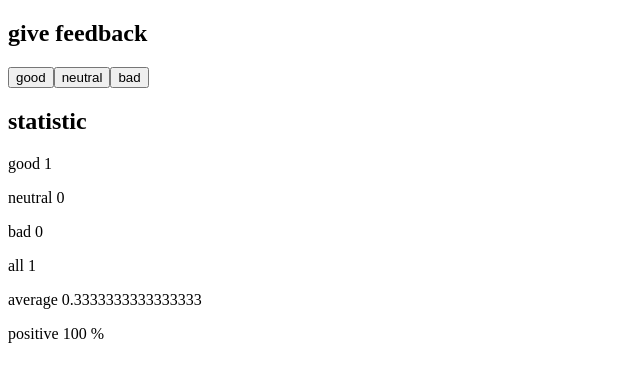
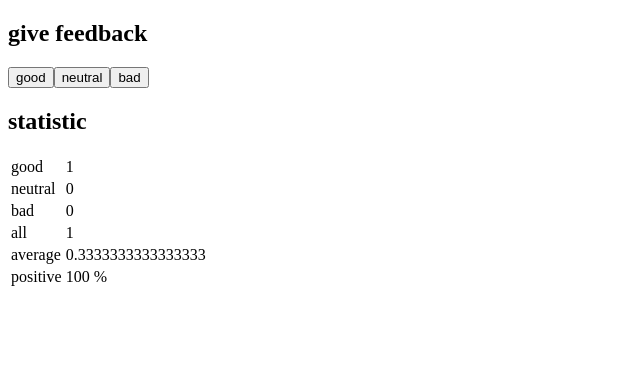
Before and after one commit to AlinkaKorhi/FullStackPart1, a React (Create React App) app in the folder unicafe/: page / in a window 1280 px wide. Both pictures are taken after a click on the button "good". Shown: the top 382 px of the page, without its empty margins (0-640 px from the left). Built offline with nearby package versions, Linux system fonts and the light colour scheme.

Commit message:
finish 11 task

```diff
--- a/unicafe/src/StatisticLine.js
+++ b/unicafe/src/StatisticLine.js
@@ -1,12 +1,18 @@
 function StatisticLine(props) {
   if (props.name == "positive") {
     return (
-        <p>{props.name} {props.result} %</p>
+        <tr>
+          <td>{props.name}</td>
+          <td>{props.result} %</td>
+        </tr>
       );
   }
 
   return (
-    <p>{props.name} {props.result}</p>
+    <tr>
+      <td>{props.name}</td>
+      <td>{props.result}</td>
+    </tr>
   );
 }
 
--- a/unicafe/src/Statistics.js
+++ b/unicafe/src/Statistics.js
@@ -16,7 +16,8 @@ function Statistics(props) {
     }
 
     return (
-        <div>
+        <table>
+          <tbody>
             <StatisticLine name="good" result={good} />
             <StatisticLine name="neutral" result={neutral} />
             <StatisticLine name="bad" result={bad} />
@@ -24,7 +25,8 @@ function Statistics(props) {
             <StatisticLine name="all" result={all} />
             <StatisticLine name="average" result={average} />
             <StatisticLine name="positive" result={poisitive} />
-        </div>
+            </tbody>
+        </table>
     );
   }
 
```
